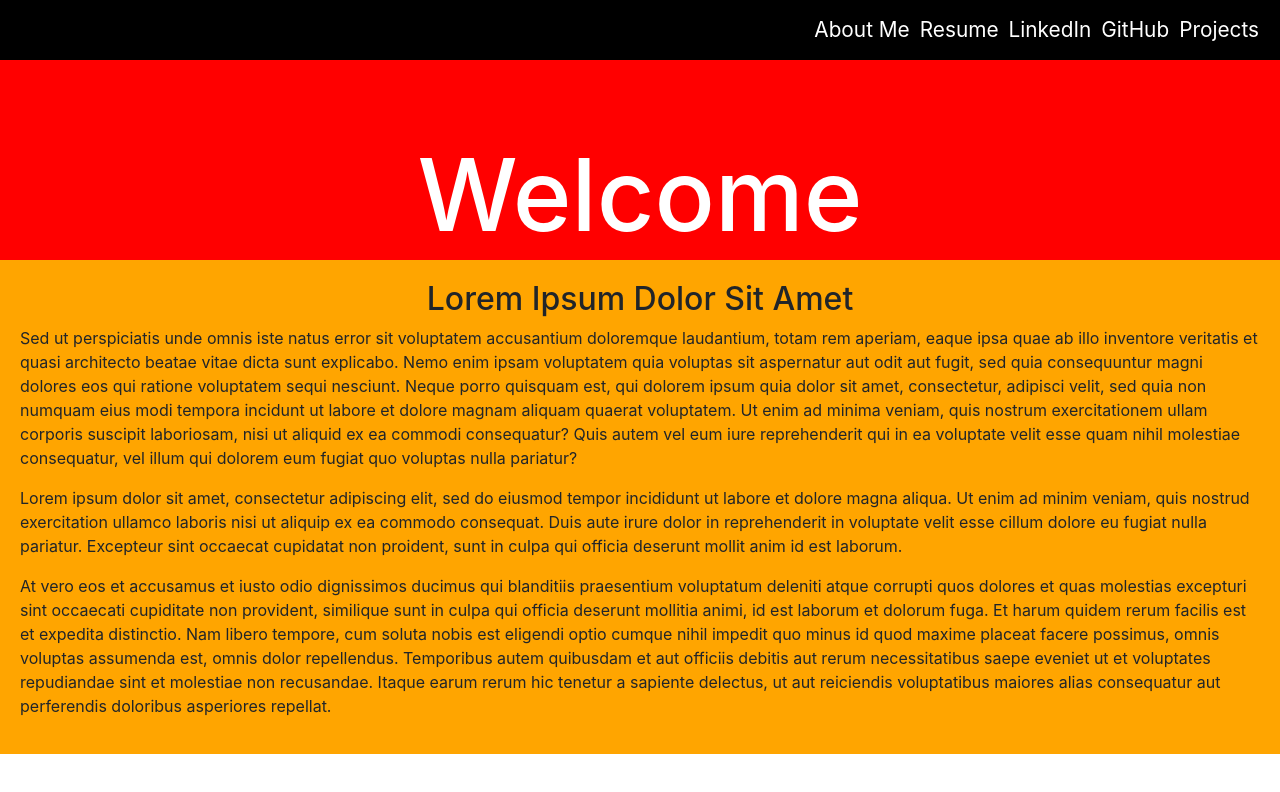
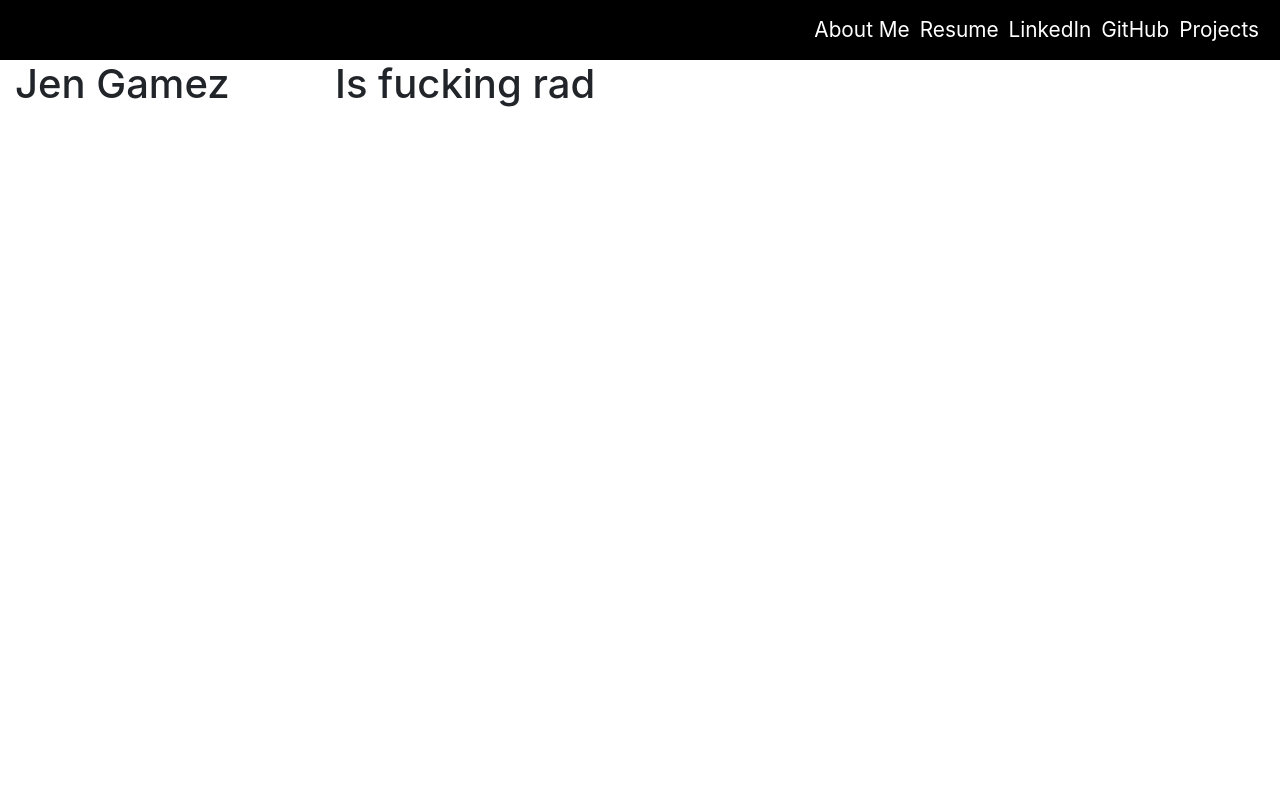
Before and after one commit to JenGamez/reactportfolio, a React (Create React App) app: page / in a window 1280 px wide. Shown: the top 792 px of the page. Built offline with nearby package versions, Linux system fonts and the light colour scheme.

Commit message:
added pages, the Router capability in App.js, and got it working

```diff
--- a/package.json
+++ b/package.json
@@ -10,6 +10,7 @@
     "react": "^16.12.0",
     "react-bootstrap": "^1.0.0-beta.16",
     "react-dom": "^16.12.0",
+    "react-router-dom": "^5.1.2",
     "react-scripts": "3.4.0"
   },
   "scripts": {
--- a/src/App.js
+++ b/src/App.js
@@ -2,16 +2,33 @@ import React from "react";
 // import { BrowserRouter as Router, Route, Switch } from "react-router-dom";
 import Header from "./components/Header";
 import Section from "./components/Section";
+import { BrowserRouter as Router, Route, Switch } from "react-router-dom";
 import Navbar from "./components/Navbar";
+import About from "./pages/About";
+import Projects from "./pages/Projects";
+
 import 'bootstrap/dist/css/bootstrap.min.css';
 
 function App() {
   return (
-    <div>
-      <Navbar />
-      <Header />
-      <Section />
+    <Router>
+       <div>
+       <Navbar />
+         <Switch>
+<Route exact path={["/", "/about"]}>
+  <About/>
+</Route>
+<Route exact path={["/Projects"]}>
+<Projects/>
+
+</Route>
+
+
+
+      </Switch>
     </div>
+    </Router>
+
   );
 }
 
--- /dev/null
+++ b/src/components/Col.js
@@ -0,0 +1,16 @@
+import React from "react";
+
+function Col({ size, children }) {
+    return (
+      <div
+        className={size
+          .split(" ")
+          .map(size => "col-" + size)
+          .join(" ")}
+      >
+        {children}
+      </div>
+    );
+  }
+
+  export default Col;
--- /dev/null
+++ b/src/components/Container.js
@@ -0,0 +1,7 @@
+import React from "react";
+
+function Container({ fluid, children }) {
+    return <div className={`container${fluid ? "-fluid" : ""}`}>{children}</div>;
+  }
+
+  export default Container;
--- a/src/components/Header.js
+++ b/src/components/Header.js
@@ -10,19 +10,20 @@ import "../styles/Header.css";
 
 const styles = {
   headerStyle: {
-    background: "red"
+    background: "white",
+
   },
   headingStyle: {
-    fontSize: 100
+    fontSize: 50
   }
 };
 
-// We use JSX curly braces to evaluate the style object
+// We use JSX curly braces to evaluatxe the style object
 
 function Header() {
   return (
     <header style={styles.headerStyle} className="header">
-      <h1 style={styles.headingStyle}>Welcome</h1>
+      <h1 style={styles.headingStyle}>Jen Gamez</h1>
     </header>
   );
 }
--- a/src/components/Navbar.js
+++ b/src/components/Navbar.js
@@ -23,9 +23,9 @@ function Navbar() {
   return (
     <nav style={styles.navbarStyle} className="navbar">
       <a href="/">About Me</a>
-      <a href = {Pdf}>Resume</a>
-      <a href="/">LinkedIn</a>
-      <a href="/">GitHub</a>
+      <a href = {Pdf} target="_blank">Resume</a>
+      <a href="https://www.linkedin.com/in/jen-gamez-a30b8b37/" target="_blank">LinkedIn</a>
+      <a href="https://github.com/JenGamez" target="_blank">GitHub</a>
       <a href="/">Projects</a>
     </nav>
   );
--- /dev/null
+++ b/src/components/Row.js
@@ -0,0 +1,7 @@
+import React from "react";
+
+function Row({ fluid, children }) {
+    return <div className={`row${fluid ? "-fluid" : ""}`}>{children}</div>;
+  }
+
+  export default Row;
--- a/src/components/Section.js
+++ b/src/components/Section.js
@@ -10,7 +10,7 @@ import "../styles/Section.css";
 
 const styles = {
   sectionStyles: {
-    background: "orange"
+    background: "white"
   }
 };
 
--- /dev/null
+++ b/src/pages/About.js
@@ -0,0 +1,39 @@
+import React from "react";
+import Col from "../components/Col";
+import Container from "../components/Container";
+import Row from "../components/Row";
+
+
+function About() {
+    return (
+        <div>
+            <Container fluid>
+                <Row>
+                    <Col size="md-3">
+<h1>Jen Gamez</h1>
+
+
+                    </Col>
+
+                    <Col size="md-9">
+                        <h1>Is fucking rad</h1>
+
+
+
+</Col>
+
+
+
+
+
+                </Row>
+
+            </Container>
+
+        </div>
+
+    )
+
+}
+
+export default About;
--- /dev/null
+++ b/src/pages/Projects.js
@@ -0,0 +1,38 @@
+import React from "react";
+import Col from "../components/Col";
+import Container from "../components/Container";
+import Row from "../components/Row";
+
+function Projects() {
+    return (
+        <div>
+            <Container fluid>
+                <Row>
+                    <Col size="md-3">
+<h1>Jen Gamez</h1>
+
+
+                    </Col>
+
+                    <Col size="md-9">
+                        <h1>Is fucking rad</h1>
+
+
+
+</Col>
+
+
+
+
+
+                </Row>
+
+            </Container>
+
+        </div>
+
+    )
+
+}
+
+export default Projects;
--- a/src/styles/Header.css
+++ b/src/styles/Header.css
@@ -1,5 +1,5 @@
 .header {
-  background: #b71775;
+  background: #FF5E33;
   height: 200px;
 }
 
@@ -7,6 +7,6 @@
   margin: 0;
   padding-top: 75px;
   text-align: center;
-  color: white;
+  color:black;
   font-size: 3rem;
 }
```
Also changed, not shown: src/components/Grid.js (added, +28 -0 lines), 1 other file (tests, documents, lock files or other folders).
